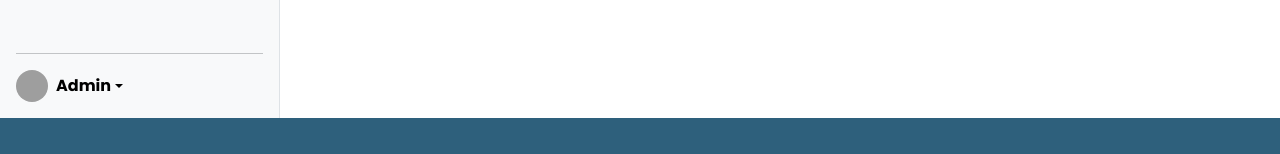
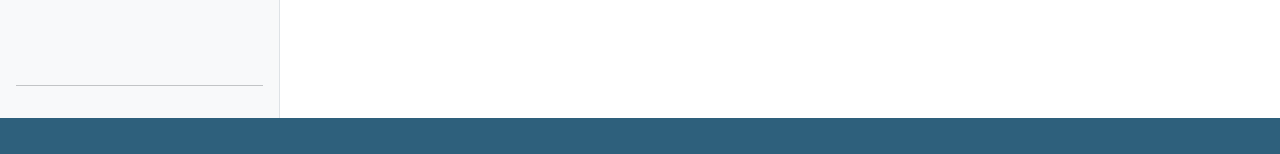
Before and after one commit to chryssstina/Adocao_de_Animais_React, a React (Vite) app in the folder Latidos_E_Ronrons/: page /admin in a window 1280 px wide. Shown: the part 798-952 px from the top of the page. Built offline with nearby package versions, Linux system fonts and the light colour scheme; grey boxes are pictures that could not be loaded.

Commit message:
Update admin route and clean up Sidebar component
Changed the '/Admin' route to '/admin' in App.jsx for consistency. Updated Sidebar navigation links to use relative paths and removed the profile dropdown and active link styles from Sidebar for a simpler sidebar layout.

```diff
--- a/Latidos_E_Ronrons/src/App.jsx
+++ b/Latidos_E_Ronrons/src/App.jsx
@@ -25,7 +25,7 @@ function App() {
           <Route path="/detalhes-do-animal/:id" element={<AnimalDetails />} />
           <Route path="/adotados/:id" element={<AdoptedAnimalDetails />} />
           <Route path="/user" element={<User />} />
-          <Route path="/Admin" element={<Admin />} />
+          <Route path="/admin" element={<Admin />} />
           <Route path="*" element={<h1>404 - Página não encontrada</h1>} />
         </Routes>
         <Footer/>
--- a/Latidos_E_Ronrons/src/components/Sidebar/Sidebar.css
+++ b/Latidos_E_Ronrons/src/components/Sidebar/Sidebar.css
@@ -4,9 +4,3 @@
   min-height: 100vh; /* ocupa altura toda */
   border-right: 1px solid #dee2e6; /* opcional, dá um destaque */
 }
-
-/* deixa o link ativo mais visível */
-.nav-link.active {
-  background-color: #0d6efd !important;
-  color: #fff !important;
-}
--- a/Latidos_E_Ronrons/src/components/Sidebar/Sidebar.jsx
+++ b/Latidos_E_Ronrons/src/components/Sidebar/Sidebar.jsx
@@ -10,25 +10,25 @@ function Sidebar() {
         {/* Navegação */}
         <div className="list-group mb-auto">
           <Link
-            to="/animais"
+            to="animais"
             className="list-group-item list-group-item-action"
           >
             Gerenciar Animais
           </Link>
           <Link
-            to="/adocoes"
+            to="adocoes"
             className="list-group-item list-group-item-action"
           >
             Gerenciar Adoções
           </Link>
           <Link
-            to="/usuarios"
+            to="usuarios"
             className="list-group-item list-group-item-action"
           >
             Gerenciar Usuários
           </Link>
           <Link
-            to="/voluntarios"
+            to="voluntarios"
             className="list-group-item list-group-item-action"
           >
             Gerenciar Voluntários
@@ -36,45 +36,6 @@ function Sidebar() {
         </div>
 
         <hr />
-
-        {/* Perfil / Dropdown */}
-        <div className="dropdown">
-          <a
-            href="#"
-            className="d-flex align-items-center link-body-emphasis text-decoration-none dropdown-toggle"
-            data-bs-toggle="dropdown"
-            aria-expanded="false"
-          >
-            <img
-              src="https://github.com/mdo.png"
-              alt="perfil"
-              width="32"
-              height="32"
-              className="rounded-circle me-2"
-            />
-            <strong>Admin</strong>
-          </a>
-          <ul className="dropdown-menu text-small shadow">
-            <li>
-              <Link className="dropdown-item" to="/configuracoes">
-                Configurações
-              </Link>
-            </li>
-            <li>
-              <Link className="dropdown-item" to="/perfil">
-                Perfil
-              </Link>
-            </li>
-            <li>
-              <hr className="dropdown-divider" />
-            </li>
-            <li>
-              <Link className="dropdown-item" to="/logout">
-                Sair
-              </Link>
-            </li>
-          </ul>
-        </div>
       </div>
     </section>
   );
```
